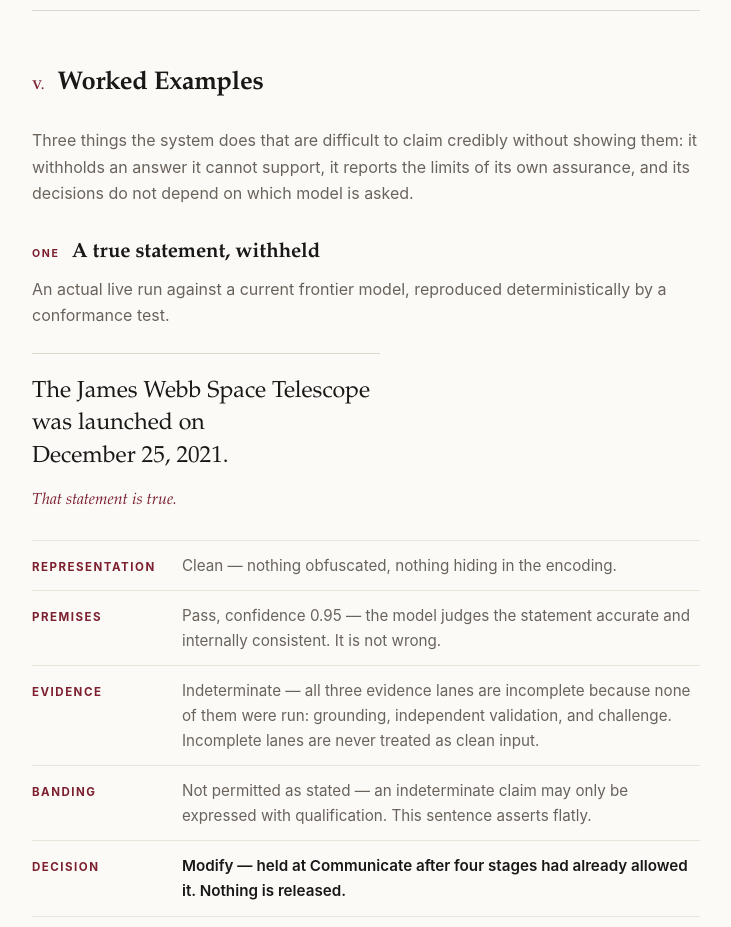
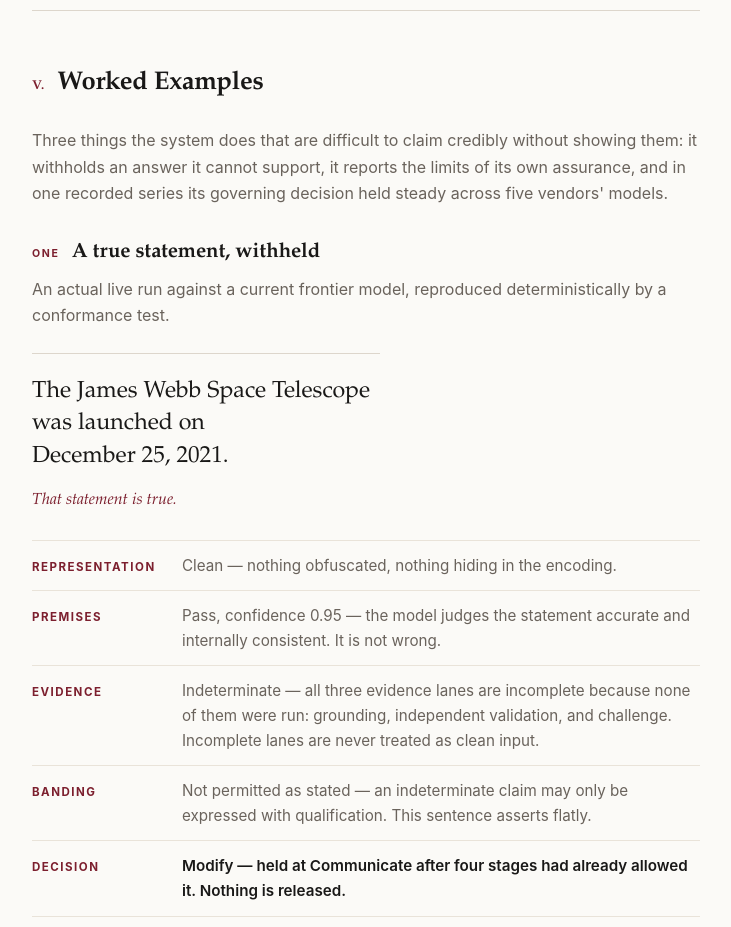
Before and after one commit to itfframework-a11y/PhillipPacker.github.io, a plain HTML site: page index.html in a window 1280 px wide. Shown: the part 3600-4527 px from the top of the page, without its empty margins (274-1005 px from the left). Drawn offline with Linux system fonts and the light colour scheme.

Commit message:
Match Worked Examples opening line to the cross-model caveat below it
The lede said decisions do not depend on which model is asked. The
section's own closing note records it as an observation from one
series, not a proof. Reworded the lede to say what was observed.

Co-Authored-By: Claude Fable 5.2 <noreply@anthropic.com>

```diff
--- a/index.html
+++ b/index.html
@@ -358,7 +358,7 @@
 
   <section id="example">
     <h2><span class="num">V.</span>Worked Examples</h2>
-    <p class="lede" style="margin-bottom: 30px;">Three things the system does that are difficult to claim credibly without showing them: it withholds an answer it cannot support, it reports the limits of its own assurance, and its decisions do not depend on which model is asked.</p>
+    <p class="lede" style="margin-bottom: 30px;">Three things the system does that are difficult to claim credibly without showing them: it withholds an answer it cannot support, it reports the limits of its own assurance, and in one recorded series its governing decision held steady across five vendors' models.</p>
 
     <h3 class="ex-title"><span class="ex-num">One</span>A true statement, withheld</h3>
     <p class="lede" style="margin-bottom: 24px;">An actual live run against a current frontier model, reproduced deterministically by a conformance test.</p>
```
